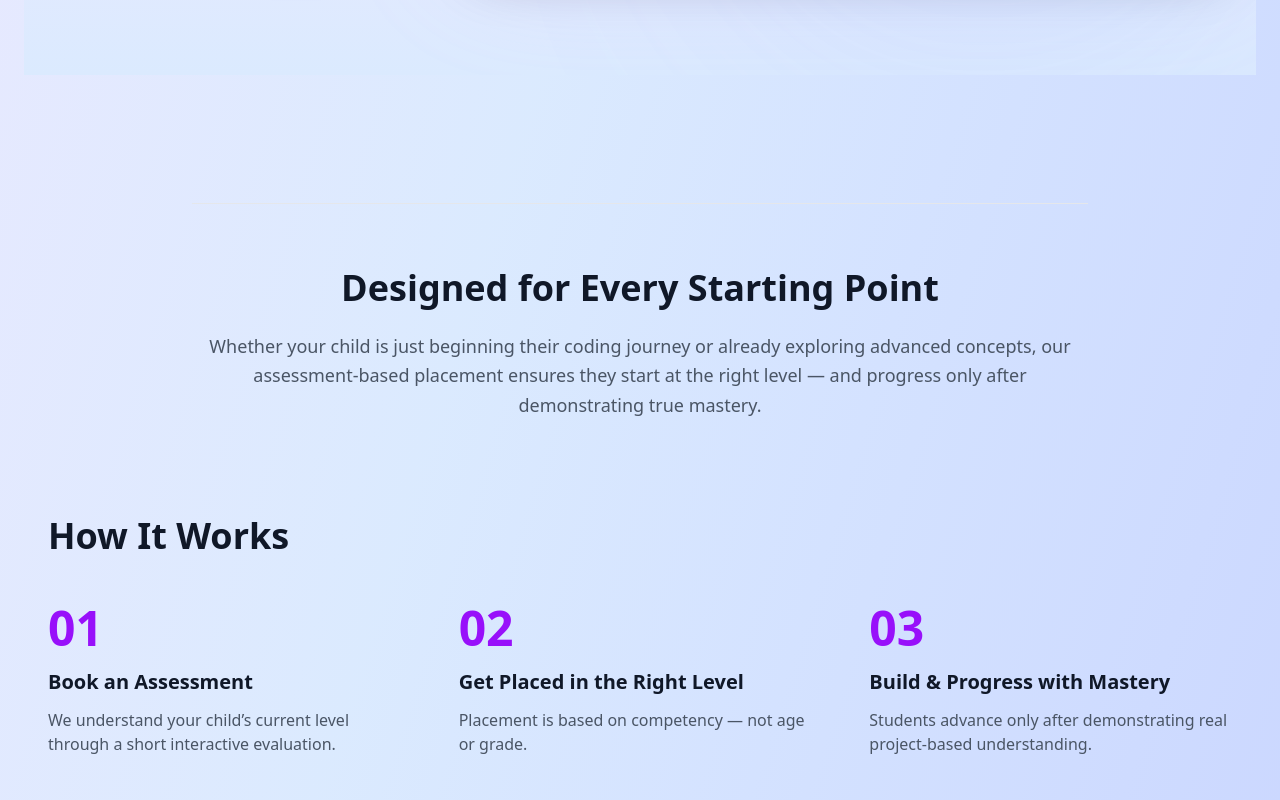
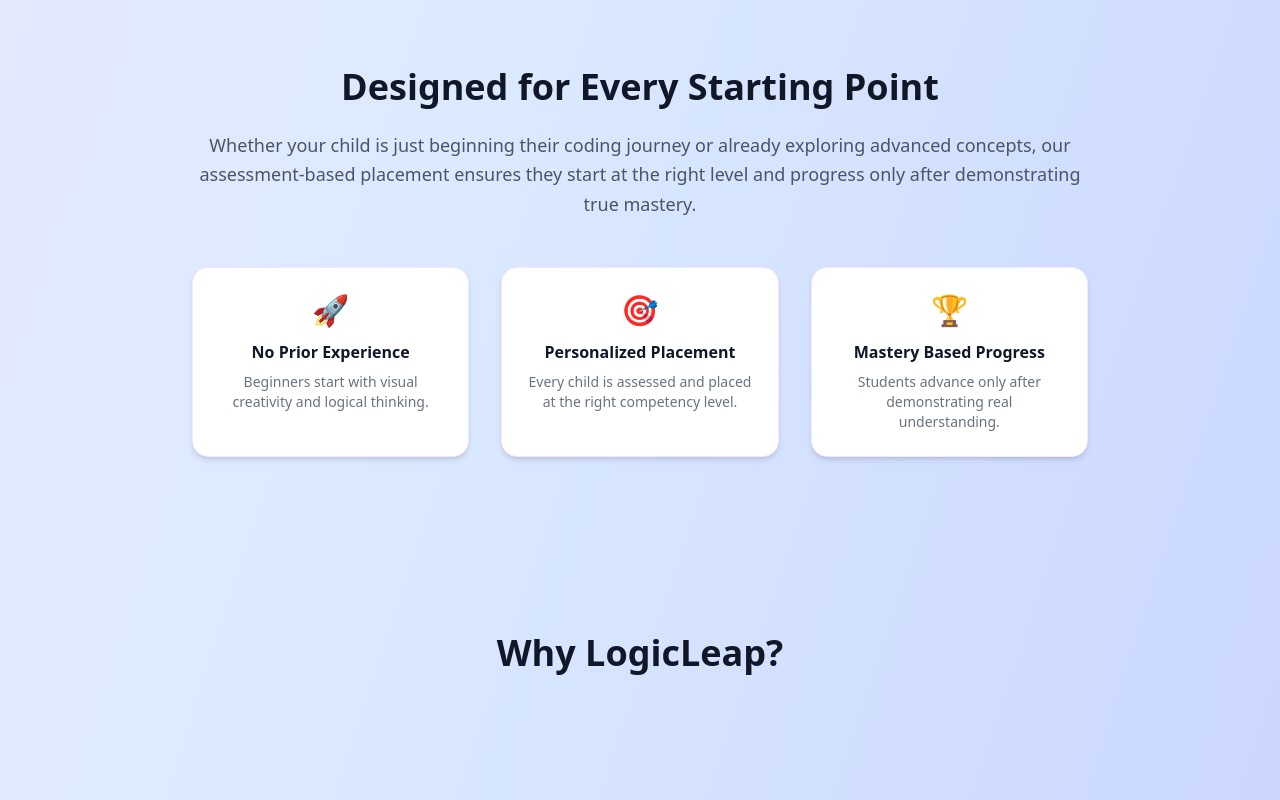
Before and after one commit to srushteesingh/logicleap-platform, a Next.js app: page / in a window 1280 px wide. Shown: the part 2340-3140 px from the top of the page. Built offline with nearby package versions, Linux system fonts and the light colour scheme.

Commit message:
last second

```diff
--- a/app/page.tsx
+++ b/app/page.tsx
@@ -276,7 +276,10 @@
         </div>
       </section>
       {/* MASTERY ROADMAP */}
-      <section id="roadmap" className="relative py-28 px-6 overflow-hidden">
+      <section
+        id="roadmap"
+        className="relative pt-24 pb-10 px-6 overflow-hidden"
+      >
         {/* Background gradient */}
         <div className="absolute inset-0 -z-10 bg-gradient-to-b from-indigo-100 via-purple-100 to-blue-100"></div>
 
@@ -370,55 +373,44 @@
       </section>
 
       {/* REASSURANCE */}
-      <div className="mt-32 max-w-4xl mx-auto text-center border-t border-gray-200 pt-16">
-        <h2 className="text-3xl md:text-4xl font-bold mb-6">
+      <section className="max-w-4xl mx-auto text-center py-20">
+        <h2 className="text-4xl font-bold mb-6">
           Designed for Every Starting Point
         </h2>
 
-        <p className="text-gray-600 text-lg leading-relaxed">
+        <p className="text-gray-600 text-lg leading-relaxed mb-12">
           Whether your child is just beginning their coding journey or already
           exploring advanced concepts, our assessment-based placement ensures
-          they start at the right level — and progress only after demonstrating
+          they start at the right level and progress only after demonstrating
           true mastery.
         </p>
-      </div>
 
-      {/* HOW IT WORKS */}
-      <div className="max-w-7xl mx-auto py-24 px-6">
-        <h2 className="text-3xl md:text-4xl font-bold mb-12">How It Works</h2>
-
-        <div className="grid md:grid-cols-3 gap-12 text-left">
-          <div>
-            <div className="text-5xl font-bold text-purple-600 mb-4">01</div>
-            <h3 className="text-xl font-semibold mb-3">Book an Assessment</h3>
-            <p className="text-gray-600">
-              We understand your child’s current level through a short
-              interactive evaluation.
+        <div className="grid md:grid-cols-3 gap-8">
+          <div className="bg-white p-6 rounded-2xl shadow-md border border-purple-100">
+            <div className="text-3xl mb-3">🚀</div>
+            <h3 className="font-semibold mb-2">No Prior Experience</h3>
+            <p className="text-gray-500 text-sm">
+              Beginners start with visual creativity and logical thinking.
             </p>
           </div>
 
-          <div>
-            <div className="text-5xl font-bold text-purple-600 mb-4">02</div>
-            <h3 className="text-xl font-semibold mb-3">
-              Get Placed in the Right Level
-            </h3>
-            <p className="text-gray-600">
-              Placement is based on competency — not age or grade.
+          <div className="bg-white p-6 rounded-2xl shadow-md border border-purple-100">
+            <div className="text-3xl mb-3">🎯</div>
+            <h3 className="font-semibold mb-2">Personalized Placement</h3>
+            <p className="text-gray-500 text-sm">
+              Every child is assessed and placed at the right competency level.
             </p>
           </div>
 
-          <div>
-            <div className="text-5xl font-bold text-purple-600 mb-4">03</div>
-            <h3 className="text-xl font-semibold mb-3">
-              Build & Progress with Mastery
-            </h3>
-            <p className="text-gray-600">
-              Students advance only after demonstrating real project-based
-              understanding.
+          <div className="bg-white p-6 rounded-2xl shadow-md border border-purple-100">
+            <div className="text-3xl mb-3">🏆</div>
+            <h3 className="font-semibold mb-2">Mastery Based Progress</h3>
+            <p className="text-gray-500 text-sm">
+              Students advance only after demonstrating real understanding.
             </p>
           </div>
         </div>
-      </div>
+      </section>
 
       {/* WHY */}
       <div className="max-w-7xl mx-auto py-24 px-6">
```
